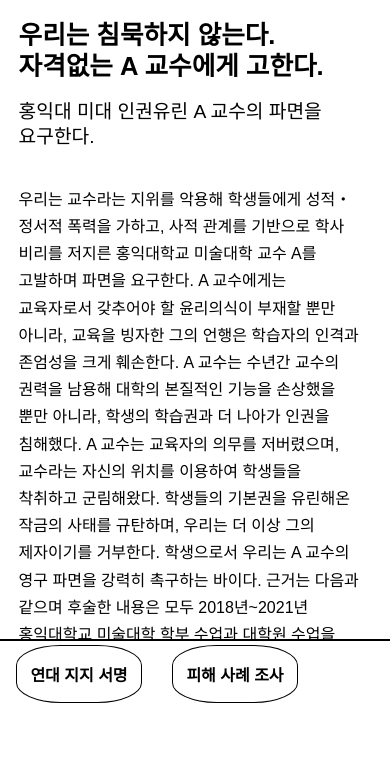
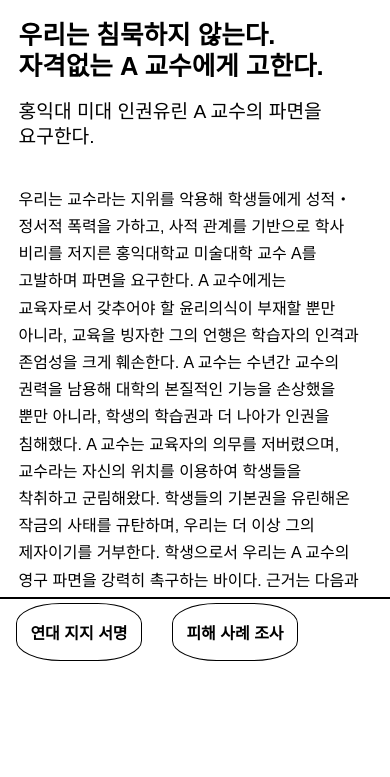
Before and after one commit to onghyuk/hongikact, a plain HTML site: page index.html in a window 390 px wide. Drawn offline with Linux system fonts and the light colour scheme.

Commit message:
Update style.css

```diff
--- a/style.css
+++ b/style.css
@@ -363,7 +363,7 @@ cursor: pointer;
     .wrapper{
         position: relative;
         width: 100vw;
-        height: 90vh;
+        height: 85vh;
 
         max-height: 90vh;
         max-width: 100vw;
@@ -373,7 +373,7 @@ cursor: pointer;
     .paper{
         position: relative;
         width: 100vw;
-        height: 75vh;
+        height: 70vh;
         overflow: scroll;
 
 
@@ -421,6 +421,7 @@ cursor: pointer;
     .button{
         position: relative;
         width: 100vw;
+        height: 15vh;
         display: grid;
         grid-template-columns: 40% 40%;
         padding-left: 4%;
```
